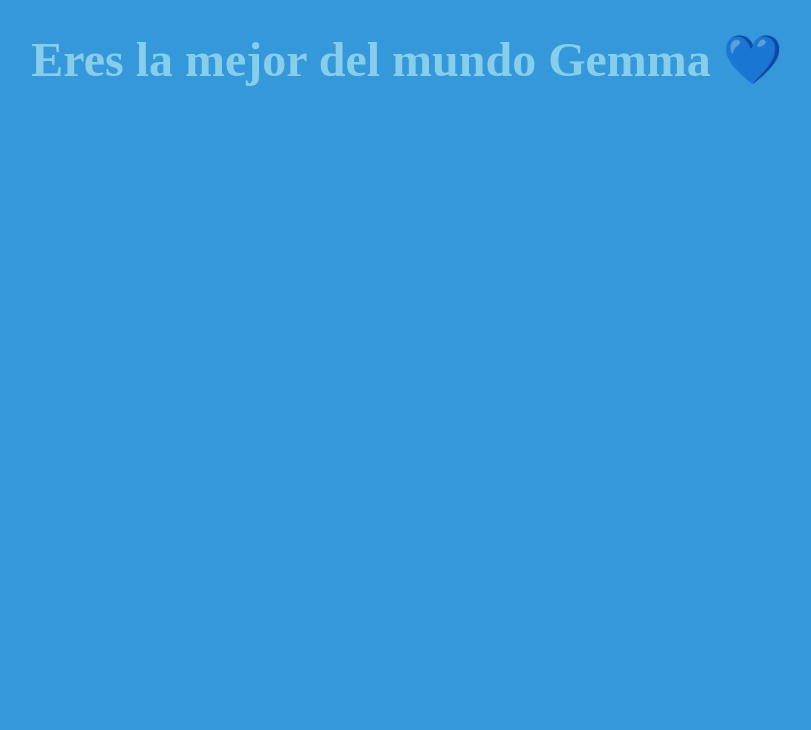
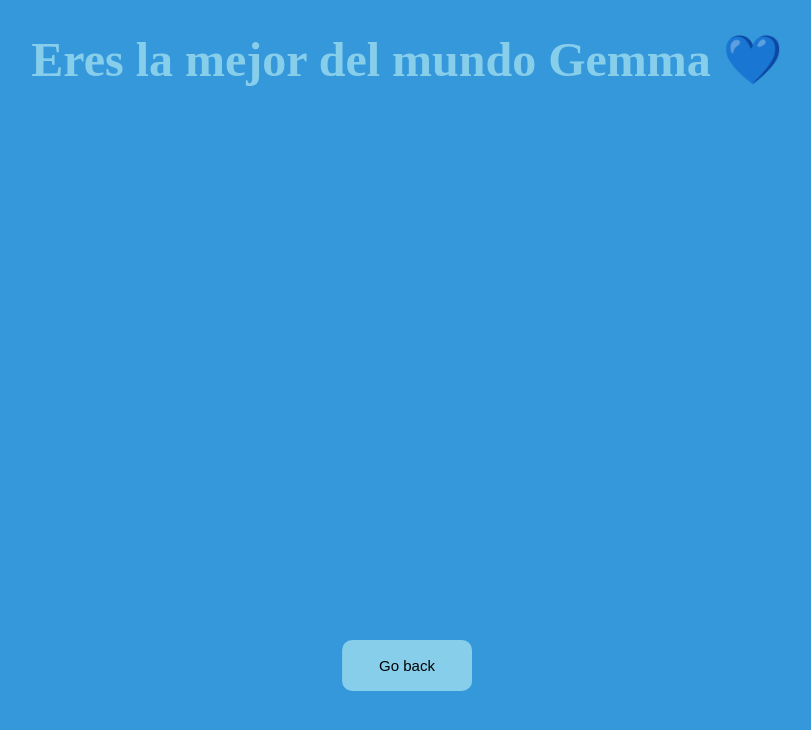
Before and after one commit to oriioll/gemmamiii, a plain HTML site: page reina.html in a window 1280 px wide. Shown: the whole page, without its empty margins (233-1044 px from the left). Drawn offline with Linux system fonts and the light colour scheme.

Commit message:
Add files via upload

```diff
--- a/cora.css
+++ b/cora.css
@@ -47,3 +47,28 @@ body {
     text-align: right;
     margin-right: 20px;
 }
+
+.boton {
+    cursor: pointer;
+    border-radius: 10px;
+    background-color: #87ceeb;
+    font-size: 15px;
+    border: 2px solid transparent;
+    padding: 15px 35px;
+    transition: .3s ease;
+    }
+    .boton:hover {
+    border: 2px solid #87ceeb;
+    box-sizing: 0 0 5px #87ceeb;
+    color: #87ceeb;
+    background-color: transparent;
+    }
+
+    .backboton {
+        position: absolute;
+        top: 80%;
+        left: 50%;
+        transform: translateX(-50%);
+        text-align: center;
+
+    }
--- a/reina.css
+++ b/reina.css
@@ -11,3 +11,27 @@ h1 {
     margin-bottom: 1px;
     padding-bottom: 50px;
 }
+
+.divboton {
+    position: absolute;
+    top: 80%;
+    left: 50%;
+    transform: translateX(-50%);
+    text-align: center;
+
+}
+.boton {
+cursor: pointer;
+border-radius: 10px;
+background-color: #87ceeb;
+font-size: 15px;
+border: 2px solid transparent;
+padding: 15px 35px;
+transition: .3s ease;
+}
+.boton:hover {
+border: 2px solid #87ceeb;
+box-sizing: 0 0 5px #87ceeb;
+color: #87ceeb;
+background-color: transparent;
+}
--- a/reina.html
+++ b/reina.html
@@ -10,5 +10,16 @@
         <h1>
             Eres la mejor del mundo Gemma &#128153;
         </h1>
+        <div class="divboton">
+        <button id="back" class="boton">
+            Go back
+        </button>
+    </div>
+    <script>
+                // Añadimos un evento al botón para redirigir
+                document.getElementById('back').addEventListener('click', function() {
+            window.location.href = 'index.html'; // Redirige a index.html
+        });
+    </script>
     </body>
 </html>
```
Also changed, not shown: cora.html (+8 -1 lines), index.css (+30 -6 lines), index.html (+5 -1 lines).
